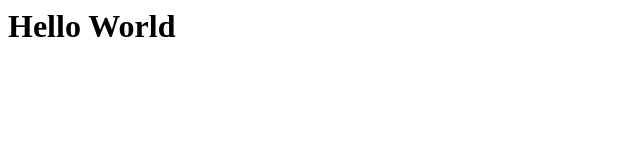
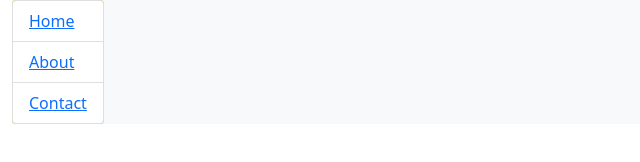
Before and after one commit to hohoanghuy13/firstLesson, a plain HTML site: page index.html in a window 1280 px wide. Shown: the whole page, without its empty margins (0-640 px from the left). Drawn offline with nearby package versions, Linux system fonts and the light colour scheme.

Commit message:
Changed file index.html

```diff
--- a/index.html
+++ b/index.html
@@ -1 +1,20 @@
-<h1>Hello World</h1>
+<!DOCTYPE html>
+<html lang="en">
+<head>
+    <meta charset="UTF-8">
+    <meta name="viewport" content="width=device-width, initial-scale=1.0">
+    <link href="https://cdn.jsdelivr.net/npm/bootstrap@5.0.2/dist/css/bootstrap.min.css" rel="stylesheet" integrity="sha384-EVSTQN3/azprG1Anm3QDgpJLIm9Nao0Yz1ztcQTwFspd3yD65VohhpuuCOmLASjC" crossorigin="anonymous">
+    <title>Document</title>
+</head>
+<body>
+    <div class="container-fluid">
+        <div class="nav bg-light">
+            <ul class="list-group d-flex bg-warning">
+                <li class="list-group-item"><a href="#">Home</a></li>
+                <li class="list-group-item"><a href="#">About</a></li>
+                <li class="list-group-item"><a href="#">Contact</a></li>
+            </ul>
+        </div>
+    </div>
+</body>
+</html>
```
